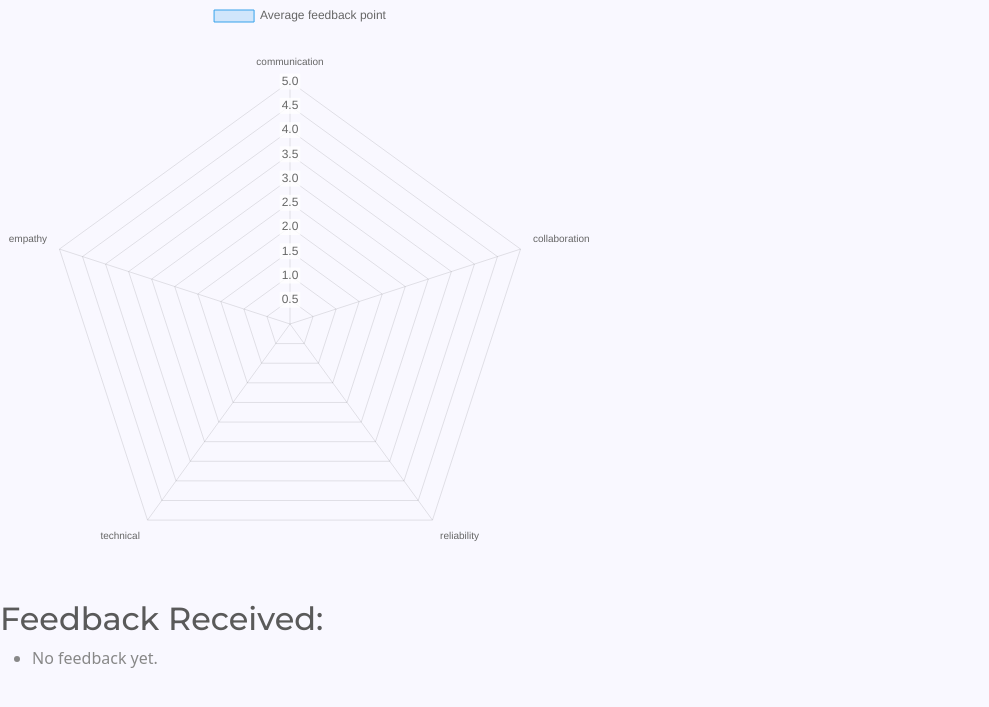
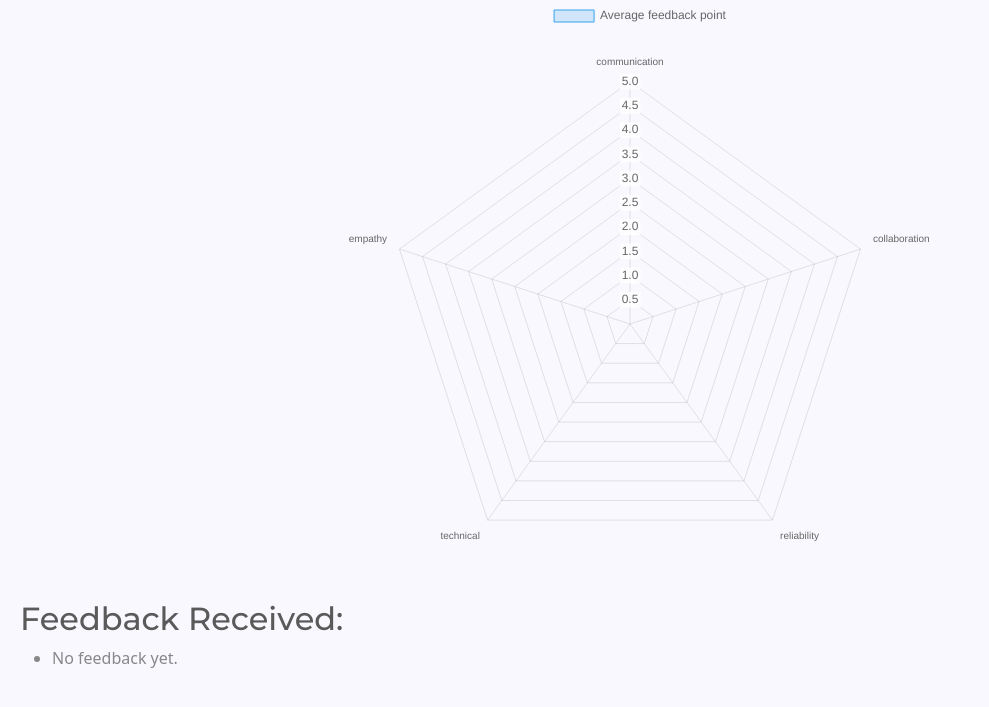
Before and after one commit to tu-teamfinder/teamfinder-deploy, a Django app: page /mystats in a window 1280 px wide. Shown: the part 56-763 px from the top of the page, without its empty margins (0-989 px from the left). Run offline with Django 5.2, Linux system fonts and the light colour scheme; the visitor is signed in with stand-in values (Sample User, id 1); data that the repository does not hold is empty; parts of the project's set-up code (start-up, migrations or seed data) failed here and were passed over; some libraries are stand-ins or nearby versions.

Commit message:
update mystats

```diff
--- a/teamfinder/teamfinder_app/templates/myaccount.html
+++ b/teamfinder/teamfinder_app/templates/myaccount.html
@@ -25,7 +25,7 @@
             {{ form.profile_image }}
             <button type="submit" class="btn btn-primary">Update Image</button>
           </form>
-        <a href="#" class="btn btn-primary">Stats</a>
+          <a href="{% url 'mystats' %}" class="btn btn-primary">Stats</a>
     </div>
 </div>
 
--- a/teamfinder/teamfinder_app/templates/mystats.html
+++ b/teamfinder/teamfinder_app/templates/mystats.html
@@ -5,10 +5,10 @@
 {%endblock%}
 
 {% block content %}
-    <div style="width: 600px; height: 600px;">
+    <div style="width: 600px; height: 600px; margin-left: auto; margin-right: auto;">
         <canvas id="radarChart"></canvas>
     </div>
-    <div>
+    <div style="margin-left: 20px;">
         <h2>Feedback Received:</h2>
         <ul>
             {% for fb in feedback %}
```
